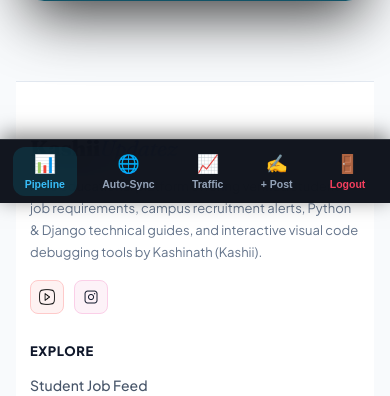
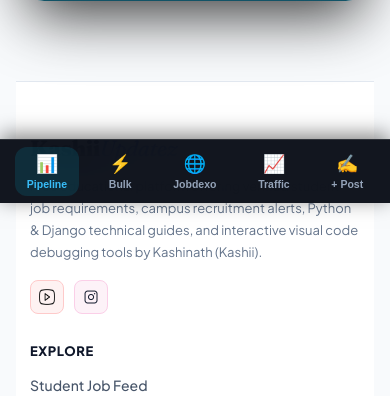
Before and after one commit to kashichavan/updatezbykashi, a Django app: page /owner/ in a window 390 px wide. Shown: the part 641-1037 px from the top of the page. Run offline with Django 5.2, Linux system fonts and the light colour scheme; data comes from the database, SQL or seed files in the repository; data that the repository does not hold is empty.

Commit message:
feat(owner-travel-ux): Supercharge travelling mobile view with 5-tab quick bottom dock and responsive 992px card pipeline

```diff
--- a/static/js/owner.js
+++ b/static/js/owner.js
@@ -644,7 +644,7 @@ document.addEventListener('DOMContentLoaded', () => {
     const totalCount = serverPaginationData ? serverPaginationData.total_count : filtered.length;
     const hasPrev = serverPaginationData ? serverPaginationData.has_previous : false;
     const hasNext = serverPaginationData ? serverPaginationData.has_next : false;
-    const isMobileView = window.innerWidth <= 768;
+    const isMobileView = window.innerWidth <= 992;
 
     jobsTableContainer.innerHTML = isMobileView ? `
       <div class="crm-mobile-jobs-list" style="display: flex; flex-direction: column; gap: 12px;">
--- a/templates/owner.html
+++ b/templates/owner.html
@@ -1456,9 +1456,13 @@
       <span style="font-size: 18px;">📊</span>
       <span>Pipeline</span>
     </button>
+    <button class="crm-mobile-nav-btn owner-nav-item" data-tab="tabBulkParse">
+      <span style="font-size: 18px;">⚡</span>
+      <span>Bulk</span>
+    </button>
     <button class="crm-mobile-nav-btn owner-nav-item" data-tab="tabJobdexo">
       <span style="font-size: 18px;">🌐</span>
-      <span>Auto-Sync</span>
+      <span>Jobdexo</span>
     </button>
     <button class="crm-mobile-nav-btn owner-nav-item" data-tab="tabAnalytics">
       <span style="font-size: 18px;">📈</span>
@@ -1468,13 +1472,9 @@
       <span style="font-size: 18px;">✍️</span>
       <span>+ Post</span>
     </button>
-    <button class="crm-mobile-nav-btn" id="btnMobileLogout" style="color: #f43f5e;">
-      <span style="font-size: 18px;">🚪</span>
-      <span>Logout</span>
-    </button>
   </nav>
 {% endblock %}
 
 {% block extra_js %}
-<script src="{% static 'js/owner.js' %}?v=202608262205"></script>
+<script src="{% static 'js/owner.js' %}?v=202608262208"></script>
 {% endblock %}
```
